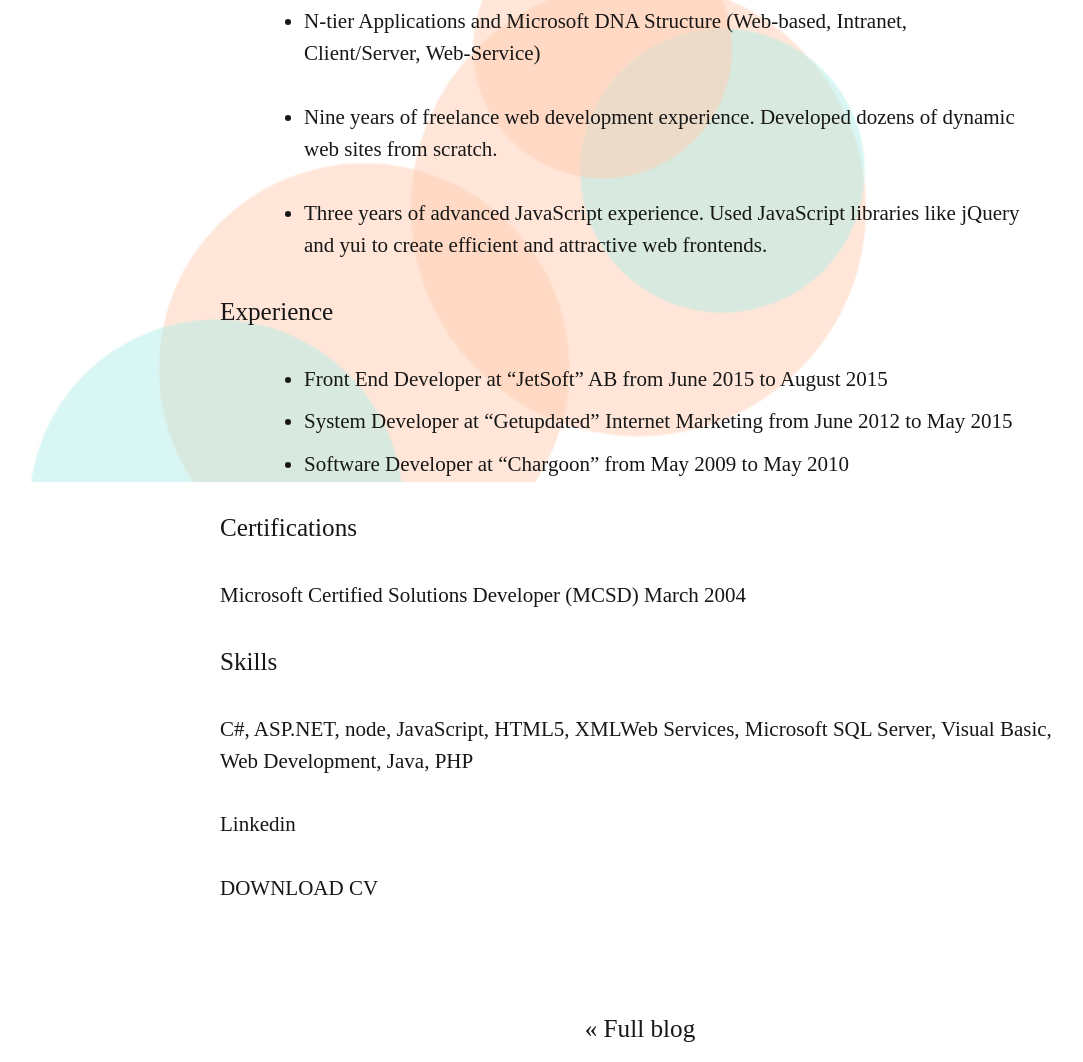
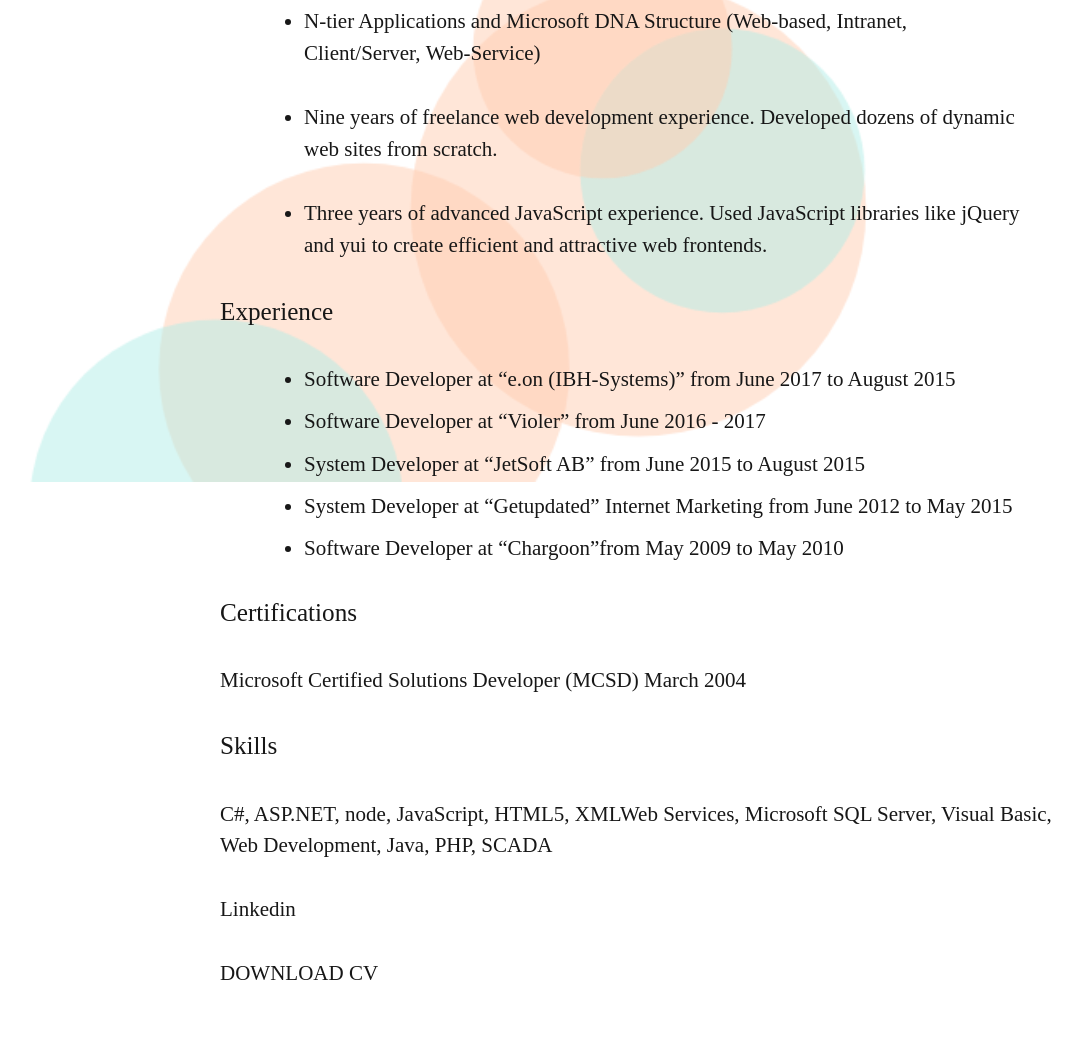
Before and after one commit to pabbasian/pabbasian.com, a plain HTML site: page cv.html in a window 1280 px wide. Shown: the part 478-1540 px from the top of the page, without its empty margins (0-1083 px from the left). Drawn offline with Linux system fonts and the light colour scheme; a web font is replaced by a local one.

Commit message:
updated cv

```diff
--- a/cv.html
+++ b/cv.html
@@ -30,15 +30,17 @@
 </ul>
 <h2 id="experience">Experience</h2>
 <ul>
-<li>Front End Developer at “JetSoft” <span class="caps">AB</span> from June 2015 to August&nbsp;2015</li>
+<li>Software Developer at “e.on (<span class="caps">IBH</span>-Systems)” from June 2017 to August&nbsp;2015</li>
+<li>Software Developer at “Violer” from June 2016 -&nbsp;2017</li>
+<li>System Developer at “JetSoft <span class="caps">AB</span>” from June 2015 to August&nbsp;2015</li>
 <li>System Developer at “Getupdated” Internet Marketing from June 2012 to May&nbsp;2015</li>
-<li>Software Developer at “Chargoon” from May 2009 to May&nbsp;2010</li>
+<li>Software Developer at “Chargoon”from May 2009 to May&nbsp;2010</li>
 </ul>
 <h2 id="certifications">Certifications</h2>
 <p>Microsoft Certified Solutions Developer (<span class="caps">MCSD</span>)
 March&nbsp;2004</p>
 <h2 id="skills">Skills</h2>
-<p>C#, <span class="caps">ASP</span>.NET, node, JavaScript, HTML5, XMLWeb Services, Microsoft SQL Server, Visual Basic, Web Development, Java,&nbsp;PHP</p>
+<p>C#, <span class="caps">ASP</span>.NET, node, JavaScript, HTML5, XMLWeb Services, Microsoft SQL Server, Visual Basic, Web Development, Java, PHP,&nbsp;SCADA</p>
 <p><a href="https://www.linkedin.com/in/paymanabbasian">Linkedin</a></p>
 <p><a href="/cv.pdf"><span class="caps">DOWNLOAD</span>&nbsp;CV</a></p>
 </section>
```
